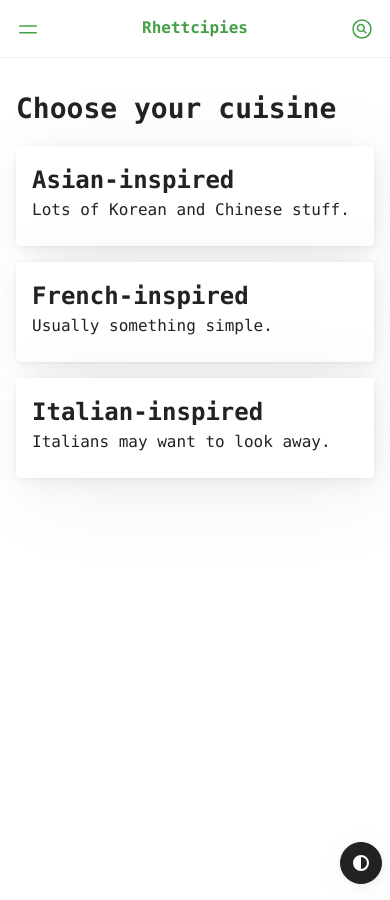
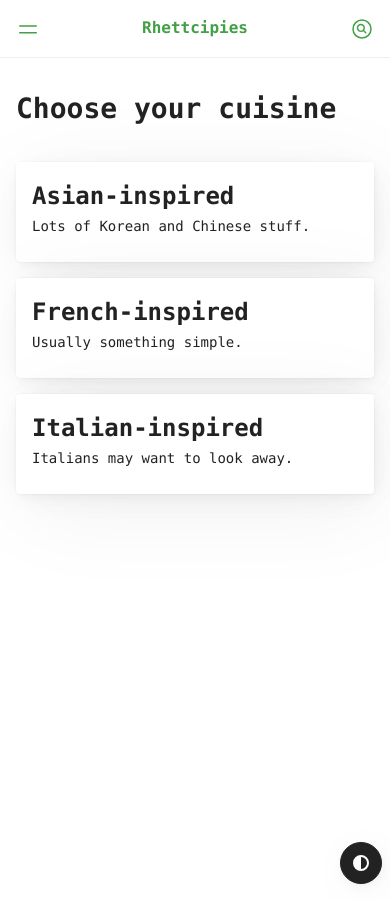
Before and after one commit to rhettparkinson/rhecipies, a Jekyll site: the page built from index.html, in a window 390 px wide. Built offline with Jekyll 4.4.1, drawn with Linux system fonts in a browser that asks for light colours; some web fonts are replaced.

Commit message:
Update default.scss

```diff
--- a/_sass/default/default.scss
+++ b/_sass/default/default.scss
@@ -17,6 +17,17 @@ ol {
 
 b, strong {
   font-weight: 600;
+}
+
+main {
+
+  p {
+
+    @media screen and (max-width: 480px) {
+      font-size: 14px;
+      line-height: 1.5rem;
+    }
+  }
 }
 
 /* page transition */
@@ -295,7 +306,11 @@ main {
   section {
     header {
       padding-top: 0;
-      padding-bottom: calc(var(--block-spacing-vertical) / 2);
+      padding-bottom: var(--block-spacing-vertical);
+
+      @media screen and (min-width: 576px) {
+        padding-bottom: calc(var(--block-spacing-vertical) / 2);
+      }
 
       h1 {
         margin-bottom: 0;
```
